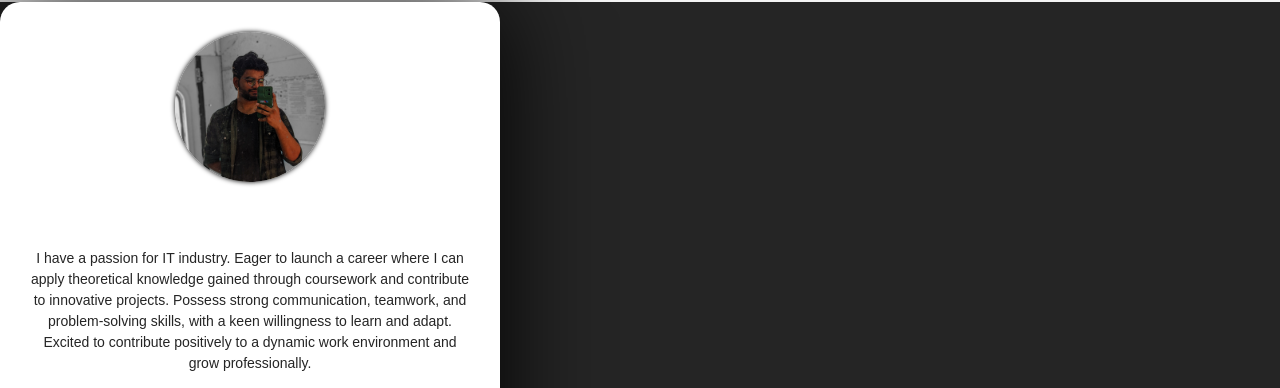
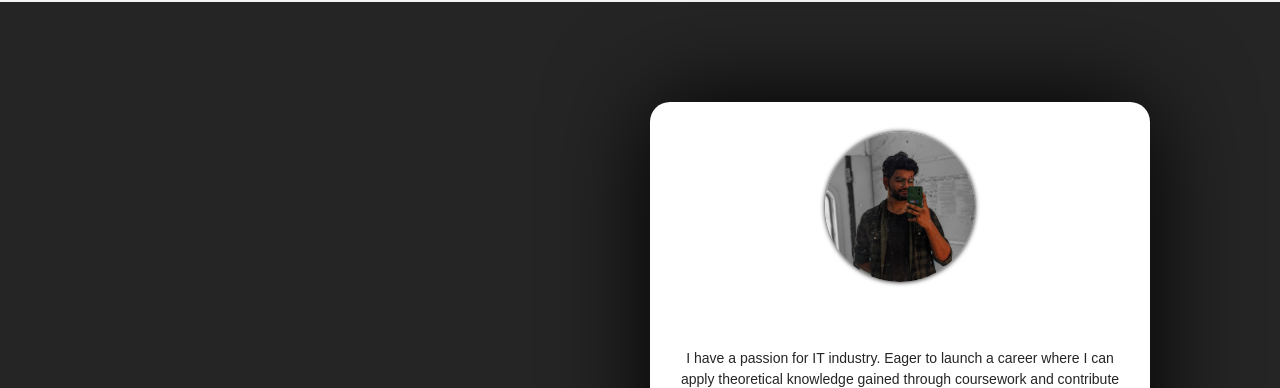
Before and after one commit to Khan-Ziaulhaq/Project1, a plain HTML site: page index.html in a window 1280 px wide. Shown: the part 103-491 px from the top of the page. Drawn offline with Linux system fonts and the light colour scheme.

Commit message:
Update style.css

```diff
--- a/style.css
+++ b/style.css
@@ -83,6 +83,7 @@ nav {
 
 
 .container {
+    margin: 100px 650px;
 
     justify-content: center;
 
```
